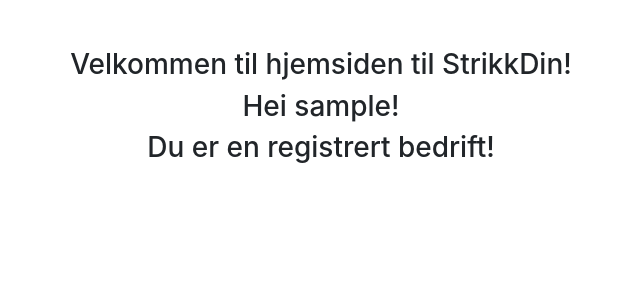
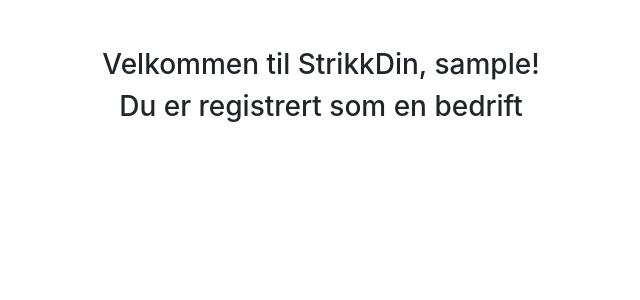
Before and after one commit to WilliamHLe/StrikkDin, a Django app: page / in a window 1280 px wide. Shown: the part 56-356 px from the top of the page, without its empty margins (319-959 px from the left). Run offline with Django 3.2, Linux system fonts and the light colour scheme; the visitor is signed in with stand-in values (Sample User, id 1); some libraries are stand-ins or nearby versions; some web fonts are replaced.

Commit message:
Endret på layout av skrift på hjemmesiden

```diff
--- a/PU13/templates/home.html
+++ b/PU13/templates/home.html
@@ -6,13 +6,14 @@
 {% block body %}
     <div class="container text-center mt-5">
 
-        <h3>Velkommen til hjemsiden til StrikkDin!</h3>
+        <h3>Velkommen til StrikkDin, {{ user.username }}!</h3>
         {% if user.is_authenticated %}
-          <h3>Hei {{ user.username }}!</h3>
             {% if user.is_User %}
-                <h3>Du er en registrert bruker!</h3>
+                <h3>Du er registrert som en bruker</h3>
+            {% elif user.username == 'admin' %}
+                <h3>Du er registrert som admin</h3>
             {% else %}
-                <h3>Du er en registrert bedrift!</h3>
+                <h3>Du er registrert som en bedrift</h3>
             {% endif %}
 
         {% else %}
```
